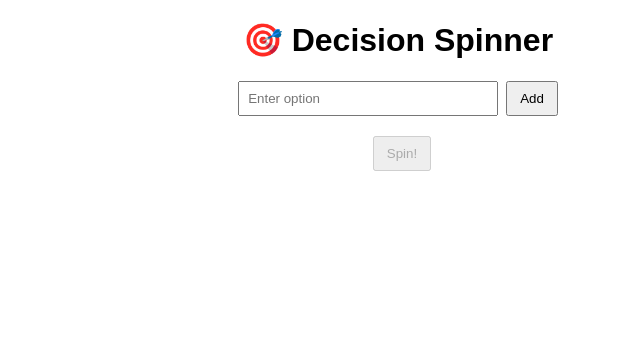
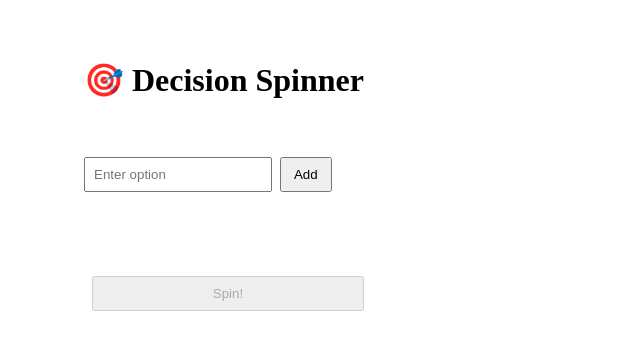
Before and after one commit to mcshanebrendan/Spinner-WebApp, an Angular app in the folder client/: page / in a window 1280 px wide. Shown: the top 350 px of the page, without its empty margins (242-882 px from the left). Built offline with nearby package versions, Linux system fonts and the light colour scheme.

Commit message:
added history functionality and css styling

```diff
--- a/client/src/app/app.component.css
+++ b/client/src/app/app.component.css
@@ -42,3 +42,68 @@ li {
 .spin-button:active {
   transform: scale(0.95);
 }
+.main-layout {
+  display: flex;
+  justify-content: center;
+  align-items: flex-start;
+  gap: 3rem;
+  flex-wrap: wrap;
+  margin-top: 2rem;
+}
+
+.left-panel {
+  display: flex;
+  flex-direction: column;
+  max-width: 300px;
+  align-items: center;
+  gap: 1rem;
+}
+
+.right-panel {
+  display: flex;
+  justify-content: center;
+  align-items: center;
+}
+
+.main-wrapper {
+  display: flex;
+  justify-content: center;
+  align-items: flex-start;
+  gap: 3rem;
+  padding: 2rem;
+  flex-wrap: wrap;
+}
+
+.left-column {
+  max-width: 300px;
+  display: flex;
+  flex-direction: column;
+  gap: 1rem;
+}
+
+.right-column {
+  display: flex;
+  justify-content: center;
+  align-items: center;
+}
+
+.history-panel {
+  background-color: #32cd32; /* lime green */
+  padding: 1rem;
+  border-radius: 10px;
+  color: white;
+  font-size: 0.9rem;
+  width: 100%;
+  max-width: 250px;
+  text-align: center;
+}
+
+.history-panel ul {
+  list-style: none;
+  padding-left: 0;
+  margin: 0.5rem 0 0 0;
+}
+
+.history-panel li {
+  margin: 2px 0;
+}
--- a/client/src/app/app.component.html
+++ b/client/src/app/app.component.html
@@ -1,4 +1,6 @@
-<div class="container">
+<div class="main-wrapper">
+  <!-- Left Column: Controls + History -->
+  <div class="left-column">
     <h1>🎯 Decision Spinner</h1>
 
     <div class="input-group">
@@ -20,9 +22,20 @@
     <div *ngIf="result" class="result">
       🎉 Result: <strong>{{ result }}</strong>
     </div>
+
+    <div *ngIf="history.length > 0" class="history-panel">
+      <h3>🕑 Spin History</h3>
+      <ul>
+        <li *ngFor="let item of history">{{ item }}</li>
+      </ul>
+    </div>
   </div>
 
+  <!-- Right Column: Spinner -->
+  <div class="right-column">
     <app-spinner-wheel
       [options]="options"
       [rotation]="rotation"
     ></app-spinner-wheel>
+  </div>
+</div>
--- a/client/src/app/app.component.ts
+++ b/client/src/app/app.component.ts
@@ -17,6 +17,7 @@ export class AppComponent {
   result: string | null = null;
   isSpinning = false;
   rotation = 0;
+  history: string[] = [];
 
   constructor(private spinnerService: SpinnerService) {}
 
@@ -50,18 +51,36 @@ export class AppComponent {
   const index = Math.floor(finalAngle / segmentAngle);
   const selectedOption = this.options[index];
 
+
+
   // Simulate delay for spin animation (should match CSS transition time)
   setTimeout(() => {
     this.result = selectedOption;
     this.isSpinning = false;
+    this.addToHistory(selectedOption);
     confetti({
       particleCount: 100,
       spread: 70,
       origin: { y: 0.6 }
     });
   }, 4000); // match CSS transition: 4s
-}
-
 
 
 }
+
+ngOnInit() {
+  const saved = localStorage.getItem('spinHistory');
+  if (saved) {
+    this.history = JSON.parse(saved);
+  }
+}
+
+addToHistory(result: string): void {
+    this.history.unshift(result); // most recent first
+    if (this.history.length > 50) {
+      this.history.pop(); // keep max 50 results
+      localStorage.setItem('spinHistory', JSON.stringify(this.history));
+    }
+  }
+
+}
```
Lines whose indentation alone changed are shown as unchanged.
